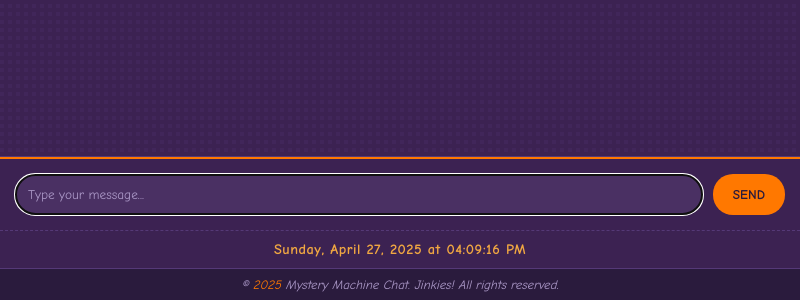
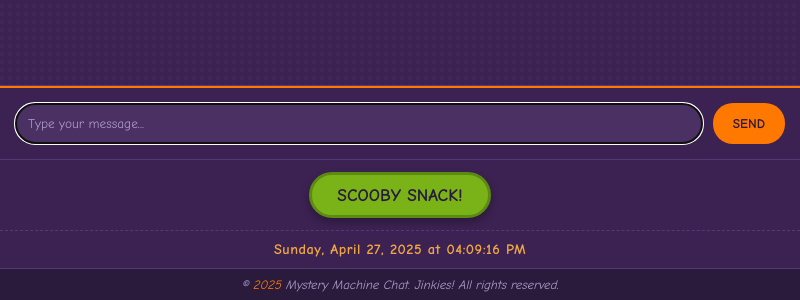
Before and after one commit to Br3wCr3w/game-map, an Electron app: page src/custom.html in a window 800 px wide. Shown: the part 500-800 px from the top of the page. Drawn offline with Linux system fonts and the light colour scheme.

Commit message:
Add Scooby Snack button and functionality in custom.html; style snack container and button in style.css for enhanced interactivity.

```diff
--- a/src/custom.html
+++ b/src/custom.html
@@ -18,6 +18,9 @@
         />
         <button type="submit">Send</button>
       </form>
+      <div id="snack-container">
+        <button id="scooby-snack-btn" type="button">Scooby Snack!</button>
+      </div>
       <div id="datetime-display">Mystery time loading...</div>
       <div id="copyright">© <span id="current-year"></span> Mystery Machine Chat. Jinkies! All rights reserved.</div>
     </div>
@@ -39,7 +42,14 @@
         setTimeout(updateDateTime, 1000);
       }
 
-      document.addEventListener('DOMContentLoaded', updateDateTime);
+      document.addEventListener('DOMContentLoaded', () => {
+        updateDateTime();
+
+        // Scooby snack button functionality
+        document.getElementById('scooby-snack-btn').addEventListener('click', () => {
+          alert('SCOOBY SNACKS! ZOINKS!!');
+        });
+      });
     </script>
   </body>
 </html>
--- a/src/style.css
+++ b/src/style.css
@@ -97,3 +97,33 @@
 #copyright span {
   color: #ff7800;
 }
+
+#snack-container {
+  text-align: center;
+  padding: 12px;
+  background: #3c2252;
+  border-top: 1px solid #553977;
+}
+
+#scooby-snack-btn {
+  background-color: #7ab317;
+  color: #2a1b3d;
+  padding: 10px 25px;
+  border: 3px solid #5c8a12;
+  border-radius: 25px;
+  font-size: 1.1em;
+  font-weight: bold;
+  box-shadow: 0 4px 8px rgba(0, 0, 0, 0.3);
+  cursor: pointer;
+  transition: all 0.2s ease;
+}
+
+#scooby-snack-btn:hover {
+  background-color: #8bc72b;
+  transform: scale(1.05) rotate(2deg);
+  box-shadow: 0 6px 12px rgba(0, 0, 0, 0.4);
+}
+
+#scooby-snack-btn:active {
+  transform: scale(0.95);
+}
```
